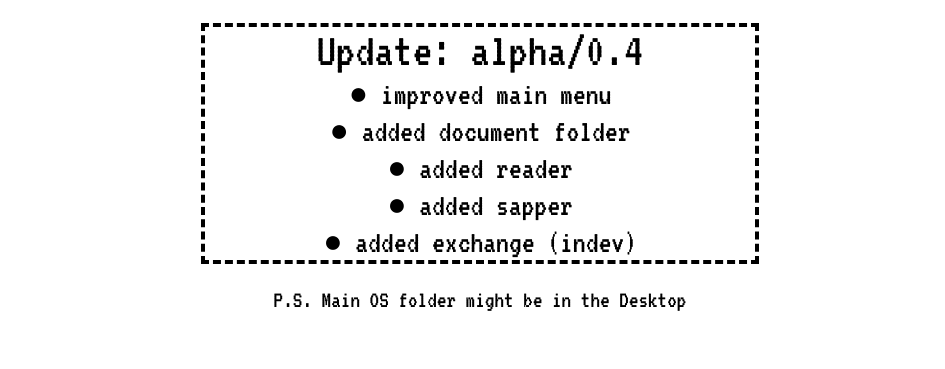
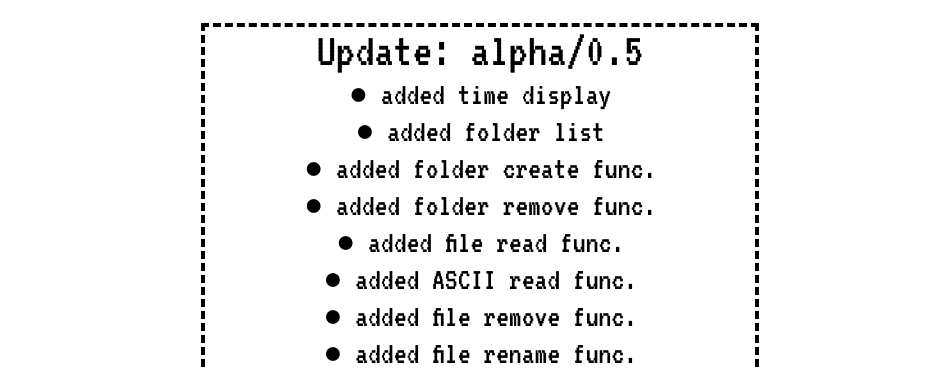
Before and after one commit to lodo4nik/balcon, a plain HTML site: page index.html in a window 1280 px wide. Shown: the part 581-950 px from the top of the page, without its empty margins (160-1105 px from the left). Before the commit the page ends 917 px from the top, so only its background shows below. Drawn offline with Linux system fonts and the light colour scheme.

Commit message:
Add files via upload

```diff
--- a/index.html
+++ b/index.html
@@ -16,19 +16,26 @@
 
     <img src="img/logotype.png" width="956" height="343"><br>
 
-    <a href="os.zip"><div class="pixel"><p>DOWNLOAD</p></div></a> <a href="instructions.html"><div class="pixel"><p>instructions</p></div></a> <a href="https://www.donationalerts.com/r/lodo4nik"><div class="pixel"><p>DONATE</p></div></a>
+    <a href="os.zip"><div class="pixel"><p>DOWNLOAD</p></div></a> <a href="instructions.html"><div class="pixel"><p>instructions</p></div></a> <div class="pixel"><p>DONATE</p></div>
 
     <div><font face="VT323" size="7"><p style="border:4px dashed; width:550px;">
 
-        Update: alpha/0.4<br></font>
+        Update: alpha/0.5<br></font>
 
 
         <font face="VT323" size="6">
-        ● improved main menu<br>
-        ● added document folder<br>
-        ● added reader<br>
-        ● added sapper<br>
-        ● added exchange (indev)
+        ● added time display<br>
+        ● added folder list<br>
+        ● added folder create func.<br>
+        ● added folder remove func.<br>
+        ● added file read func.<br>
+        ● added ASCII read func.<br>
+        ● added file remove func.<br>
+        ● added file rename func.<br>
+        ● added list of files in main folder<br>
+        ● added list of files in selected folder<br>
+        ● added clear screen (without logo)<br>
+        ● removed Herobrine
         </font></div>
 
     </p>
```
Also changed, not shown: img/spetial_edition.png (added), 1 other file.
